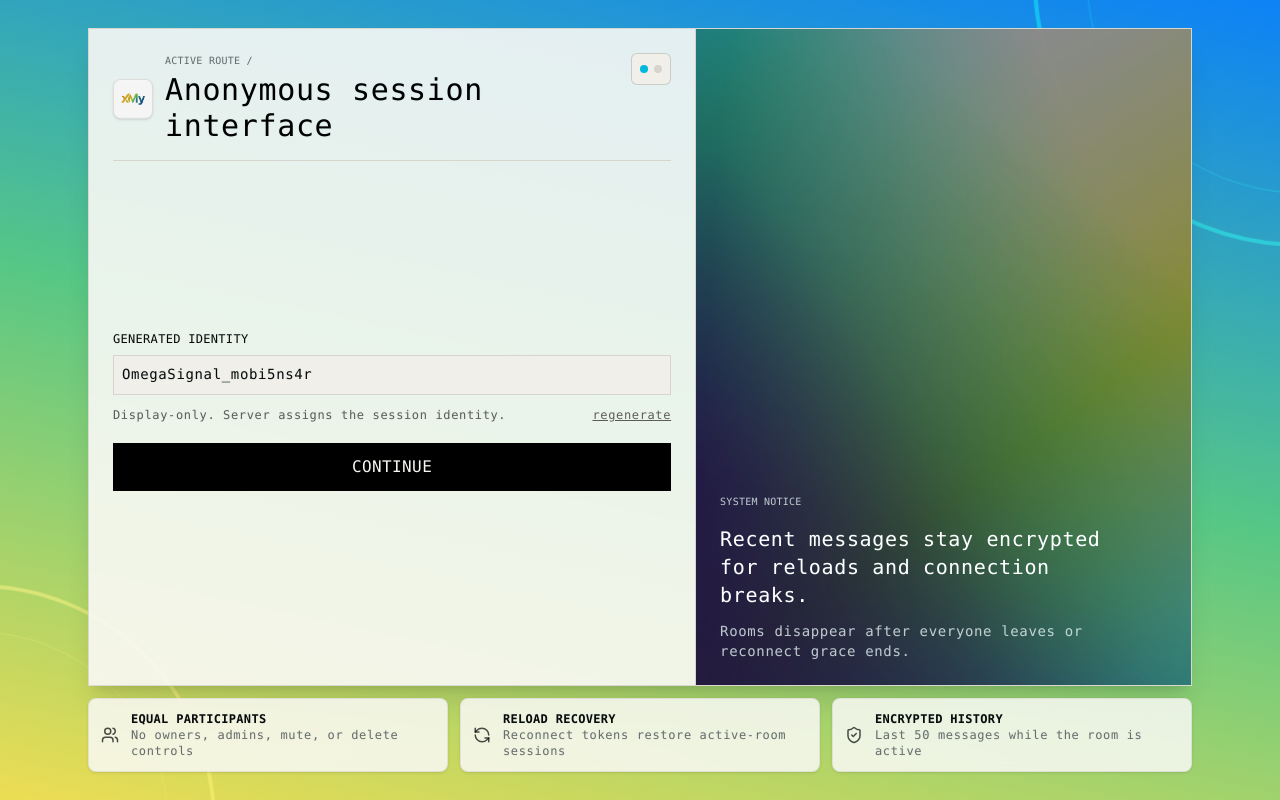
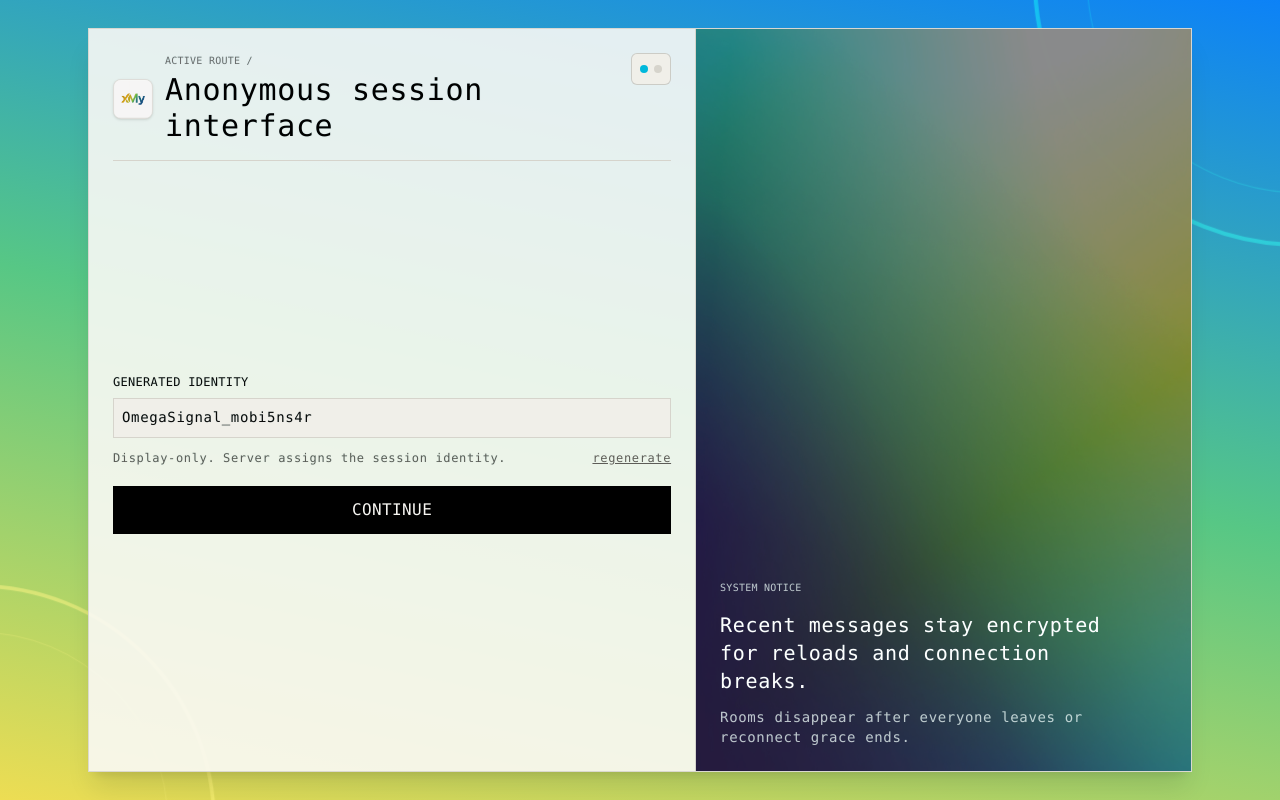
Before and after one commit to mky62/wsx, a React (Vite) app in the folder client/: page / in a window 1280 px wide. Built offline with nearby package versions, Linux system fonts and the light colour scheme.

Commit message:
refactor(home): remove trust items section for simplified layout
Eliminate unused TrustItem component and related imports to streamline the home page interface, reducing visual clutter and focusing on core navigation elements.

```diff
--- a/client/src/pages/Home.tsx
+++ b/client/src/pages/Home.tsx
@@ -3,7 +3,6 @@ import { useNavigate } from "react-router-dom";
 import baseLogo from "../assets/logo.png";
 import heroImg from "../assets/heroimgfn.jpg";
 import { inMemorySession } from "../tempStorage/globalSession";
-import { ShieldCheck, RefreshCcw, Users } from "lucide-react";
 
 
 // Constants
@@ -105,18 +104,6 @@ function getApiBaseUrl(): string {
   if (wsUrl) return wsUrl.replace(/^ws/, "http").replace(/\/$/, "");
 
   return "http://localhost:8080";
-}
-
-function TrustItem({ icon, title, desc }: { icon: React.ReactNode; title: string; desc: string }) {
-  return (
-    <div className="flex items-center gap-3 rounded-lg border border-[#d6d4cc]/60 bg-[#faf9f6]/85 p-3 backdrop-blur-md shadow-sm transition-all hover:bg-[#faf9f6]/95">
-      <div className="text-black/70">{icon}</div>
-      <div>
-        <div className="font-bold text-xs text-[#0a0a0a] uppercase tracking-wide">{title}</div>
-        <div className="text-xs text-[#6b6b6b]">{desc}</div>
-      </div>
-    </div>
-  );
 }
 
 // Component
@@ -457,26 +444,6 @@ export default function Home() {
             </div>
           </aside>
         </section>
-
-        <section className="hidden shrink-0 grid-cols-1 gap-2 sm:grid md:grid-cols-3 md:gap-3">
-          <TrustItem
-            icon={<Users size={18} />}
-            title="Equal Participants"
-            desc="No owners, admins, mute, or delete controls"
-          />
-
-          <TrustItem
-            icon={<RefreshCcw size={18} />}
-            title="Reload Recovery"
-            desc="Reconnect tokens restore active-room sessions"
-          />
-
-          <TrustItem
-            icon={<ShieldCheck size={18} />}
-            title="Encrypted History"
-            desc="Last 50 messages while the room is active"
-          />
-        </section>
       </main>
     </div>
   );
```
